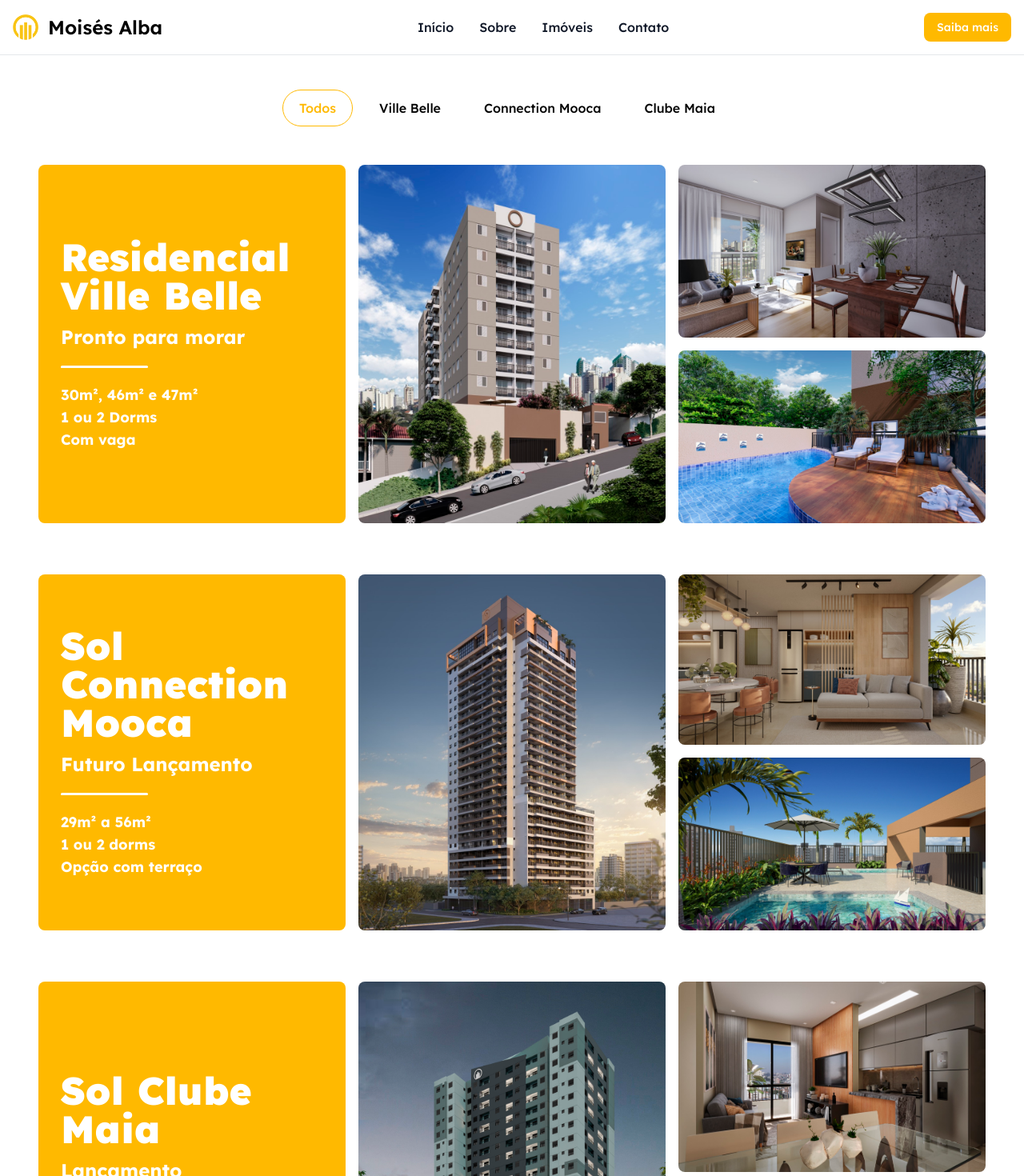
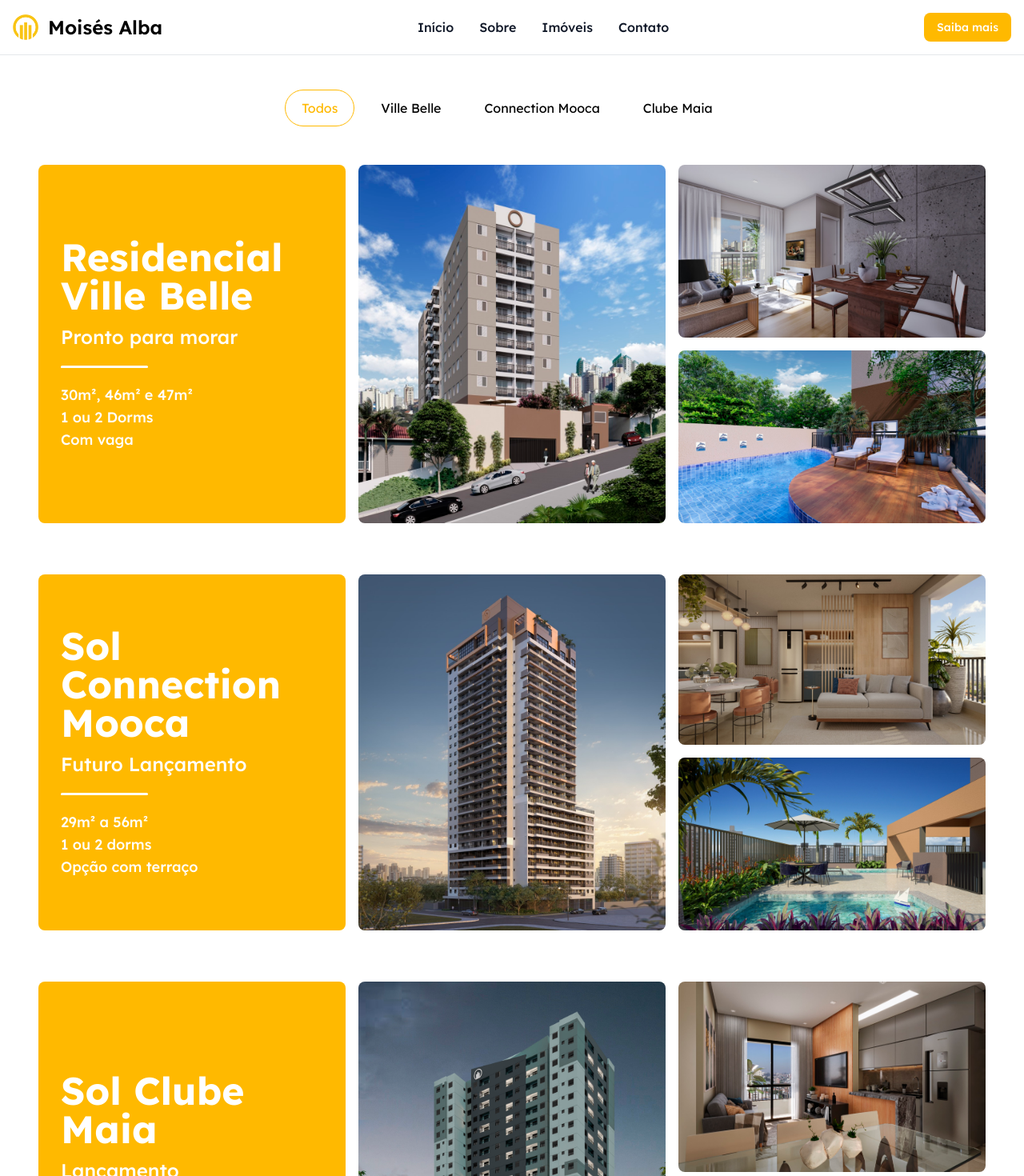
Before and after one commit to OLuizFernando/moises-alba-site, a Next.js app: page /imoveis in a window 1280 px wide. Shown: the top 1470 px of the page at 80% size. Built offline with nearby package versions, Linux system fonts and the light colour scheme.

Commit message:
change `font-weight` in `RealStateGallery` component

```diff
--- a/components/RealStateGallery/index.js
+++ b/components/RealStateGallery/index.js
@@ -7,25 +7,25 @@
       >
         <a
           href="#todos"
-          className="text-amber-400 hover:text-white border border-amber-400 bg-white hover:bg-amber-400 focus:ring-4 focus:outline-none focus:ring-amber-100 rounded-full text-base font-medium px-5 py-2.5 text-center me-3 mb-3"
+          className="text-amber-400 hover:text-white border border-amber-400 bg-white hover:bg-amber-400 focus:ring-4 focus:outline-none focus:ring-amber-100 rounded-full text-base px-5 py-2.5 text-center me-3 mb-3"
         >
           Todos
         </a>
         <a
           href="#ville-belle"
-          className="text-black border border-white hover:border-gray-200 bg-white focus:ring-4 focus:outline-none focus:ring-gray-100 rounded-full text-base font-medium px-5 py-2.5 text-center me-3 mb-3"
+          className="text-black border border-white hover:border-gray-200 bg-white focus:ring-4 focus:outline-none focus:ring-gray-100 rounded-full text-base px-5 py-2.5 text-center me-3 mb-3"
         >
           Ville Belle
         </a>
         <a
           href="#connection-mooca"
-          className="text-black border border-white hover:border-gray-200 bg-white focus:ring-4 focus:outline-none focus:ring-gray-100 rounded-full text-base font-medium px-5 py-2.5 text-center me-3 mb-3"
+          className="text-black border border-white hover:border-gray-200 bg-white focus:ring-4 focus:outline-none focus:ring-gray-100 rounded-full text-base px-5 py-2.5 text-center me-3 mb-3"
         >
           Connection Mooca
         </a>
         <a
           href="#clube-maia"
-          className="text-black border border-white hover:border-gray-200 bg-white focus:ring-4 focus:outline-none focus:ring-gray-100 rounded-full text-base font-medium px-5 py-2.5 text-center me-3 mb-3"
+          className="text-black border border-white hover:border-gray-200 bg-white focus:ring-4 focus:outline-none focus:ring-gray-100 rounded-full text-base px-5 py-2.5 text-center me-3 mb-3"
         >
           Clube Maia
         </a>
@@ -36,16 +36,16 @@
             id="ville-belle"
           >
             <div className="mb-5">
-              <h1 className="text-5xl font-black text-white mb-3">
+              <h1 className="text-5xl font-bold text-white mb-3">
                 Residencial Ville Belle
               </h1>
-              <h2 className="text-2xl font-bold text-white">
+              <h2 className="text-2xl font-medium text-white">
                 Pronto para morar
               </h2>
             </div>
             <div className="hidden md:block border-t border-white border-2 rounded-full w-1/3 mb-5"></div>
             <div className="hidden md:block">
-              <ul className="text-white font-bold text-lg">
+              <ul className="text-white font-medium text-lg">
                 <li>30m², 46m² e 47m²</li>
                 <li>1 ou 2 Dorms</li>
                 <li>Com vaga</li>
@@ -77,16 +77,16 @@
             id="connection-mooca"
           >
             <div className="mb-5">
-              <h1 className="text-5xl font-black text-white mb-3">
+              <h1 className="text-5xl font-bold text-white mb-3">
                 Sol Connection Mooca
               </h1>
-              <h2 className="text-2xl font-bold text-white">
+              <h2 className="text-2xl font-medium text-white">
                 Futuro Lançamento
               </h2>
             </div>
             <div className="hidden md:block border-t border-white border-2 rounded-full w-1/3 mb-5"></div>
             <div className="hidden md:block">
-              <ul className="text-white font-bold text-lg">
+              <ul className="text-white font-medium text-lg">
                 <li>29m² a 56m²</li>
                 <li>1 ou 2 dorms</li>
                 <li>Opção com terraço</li>
@@ -118,14 +118,14 @@
             id="clube-maia"
           >
             <div className="mb-5">
-              <h1 className="text-5xl font-black text-white mb-3">
+              <h1 className="text-5xl font-bold text-white mb-3">
                 Sol Clube Maia
               </h1>
-              <h2 className="text-2xl font-bold text-white">Lançamento</h2>
+              <h2 className="text-2xl font-medium text-white">Lançamento</h2>
             </div>
             <div className="hidden md:block border-t border-white border-2 rounded-full w-1/3 mb-5"></div>
             <div className="hidden md:block">
-              <ul className="text-white font-bold text-lg">
+              <ul className="text-white font-medium text-lg">
                 <li>41m², 46m² e 58m²</li>
                 <li>2 ou 3 dorms com suíte, terraço</li>
                 <li>Com 1 ou 2 vagas</li>
```
